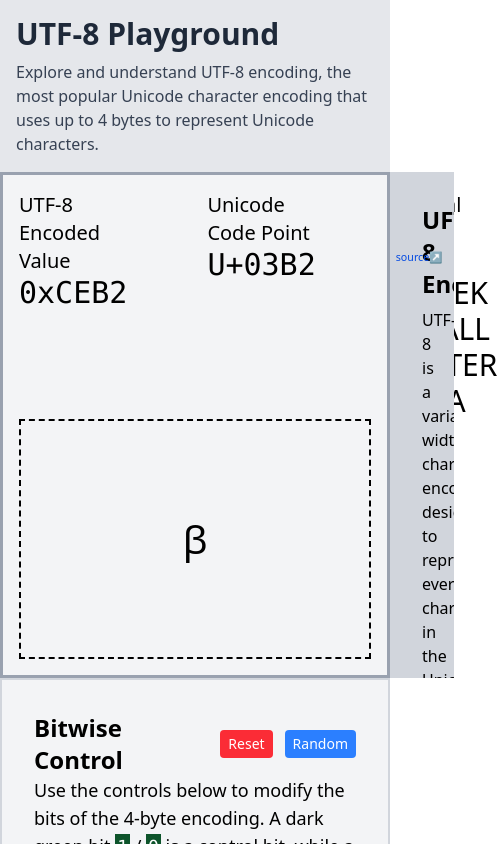
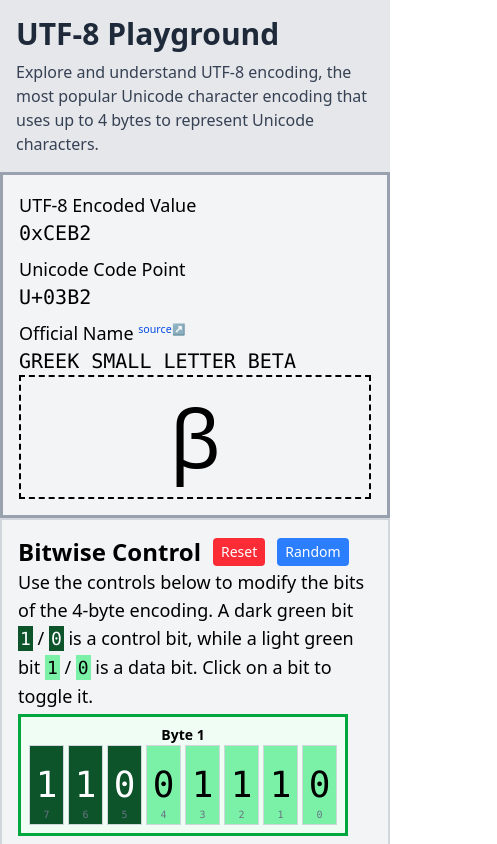
Before and after one commit to vishnuharidas/utf8-playground, a React (Vite) app: page / in a window 390 px wide. Shown: the top 844 px of the page, 497 px wide, since content can reach past the window. Built offline with nearby package versions, Linux system fonts and the light colour scheme.

Commit message:
Improve responsiveness

```diff
--- a/src/App.tsx
+++ b/src/App.tsx
@@ -26,28 +26,27 @@ function App() {
   }, []);
 
   return (
-    <div className="flex flex-col h-screen">
+    <div className="grid grid-cols-1 md:grid-cols-3 md:grid-rows-[auto_1fr_auto] md:h-screen">
 
       { /* Header */}
-      <header className="w-full bg-gray-200">
+      <header className="col-span-1 md:col-span-3 w-full bg-gray-200">
         <Header />
       </header>
 
-      { /* Main Content */}
-      <div className="w-full flex flex-1 flex-column min-h-[60vh] border-yellow-500 border-">
+      <CodePointDisplay
+        className="col-span-1 md:col-span-2 bg-gray-100 p-4 border-3 border-gray-400 flex flex-col"
+        codePoint={bitwiseValue} />
 
-        <CodePointDisplay
-          className="flex-grow bg-gray-100 p-4 border-gray-400 border-3 container flex-col flex"
-          codePoint={bitwiseValue} />
-
-        <NotesPanel
-          className="w-2/5 bg-gray-300 p-8"
-          onClick={(code) => setBitwiseValue(code)}
-        />
-      </div>
+      <NotesPanel
+        className="col-span-1 bg-gray-300 p-8 md:order-none order-last"
+        onClick={(code) => {
+          setBitwiseValue(code);
+          window.scrollTo({ top: 0, behavior: 'smooth' });
+        }}
+      />
 
       { /* Footer */}
-      <footer className="w-full bg-gray-100 p-8 border-2 border-gray-300">
+      <footer className="col-span-1 md:col-span-3 w-full bg-gray-100 p-4 md:p-8 border-2 border-gray-300">
         <BitwiseControl
           className="bg-gray-100"
           value={bitwiseValue}
--- a/src/components/CodePointDisplay.tsx
+++ b/src/components/CodePointDisplay.tsx
@@ -13,18 +13,18 @@ function CodePointDisplay(props: CodePointDisplayProps) {
 
     return (
         <div className={props.className}>
-            <div className="flex flex-row space-x-20">
+            <div className="flex flex-row flex-wrap space-x-20 space-y-2 md:space-y-1">
                 <div>
-                    <h2 className="text-xl">UTF-8 Encoded Value</h2>
-                    <p className='text-3xl font-mono'>{utf ?? "—"}</p>
+                    <h2 className="text-lg md:text-xl">UTF-8 Encoded Value</h2>
+                    <p className='font-mono text-xl md:text-2xl'>{utf ?? "—"}</p>
                 </div>
                 <div>
-                    <h2 className="text-xl">Unicode Code Point</h2>
-                    <p className='text-3xl font-mono'>{codepoint ?? "—"}</p>
+                    <h2 className="text-lg md:text-xl">Unicode Code Point</h2>
+                    <p className='font-mono text-xl md:text-2xl'>{codepoint ?? "—"}</p>
                 </div>
                 <div>
-                    <h2 className="text-xl">Official Name <sup><a className="text-[8pt]" target="_blank" href="https://www.unicode.org/Public/UCD/latest/ucd/UnicodeData.txt">source↗</a></sup></h2>
-                    <p className='text-3xl font-normal'>{unicodeLookup ? unicodeLookup.name : "—"}</p>
+                    <h2 className="text-lg md:text-xl">Official Name <sup><a className="text-[8pt]" target="_blank" href="https://www.unicode.org/Public/UCD/latest/ucd/UnicodeData.txt">source↗</a></sup></h2>
+                    <p className='font-mono text-xl md:text-2xl'>{unicodeLookup ? unicodeLookup.name : "—"}</p>
                 </div>
             </div>
             <div className="border-dashed border-2 w-full h-full flex items-center justify-center">
@@ -32,7 +32,7 @@ function CodePointDisplay(props: CodePointDisplayProps) {
                     error ? (
                         <div className="text-red-700 bg-amber-100 p-10 border-2 border-amber-300 text-xl text-center" dangerouslySetInnerHTML={{ __html: error }} />
                     ) : (
-                        <div className='text-[10vw] w-full h-full flex items-center justify-center'>
+                        <div className='text-[60pt] md:text-[12vw] w-full h-full flex items-center justify-center'>
                             {character}
                         </div>
                     )
--- a/src/components/SingleByte.tsx
+++ b/src/components/SingleByte.tsx
@@ -37,7 +37,7 @@ function SingleByte(props: SingleByteProps) {
                                     ? "bg-green-300 text-black"
                                     : "bg-gray-300 text-gray-400"
 
-                        const btnClasses = `w-10 h-20 border-1 border-gray-300 font-mono text-4xl flex items-center justify-center cursor-pointer ${colors}`;
+                        const btnClasses = `md:w-10 w-[35px] h-20 border-1 border-gray-300 font-mono text-4xl flex items-center justify-center cursor-pointer ${colors}`;
 
                         return (
                             <button
```
